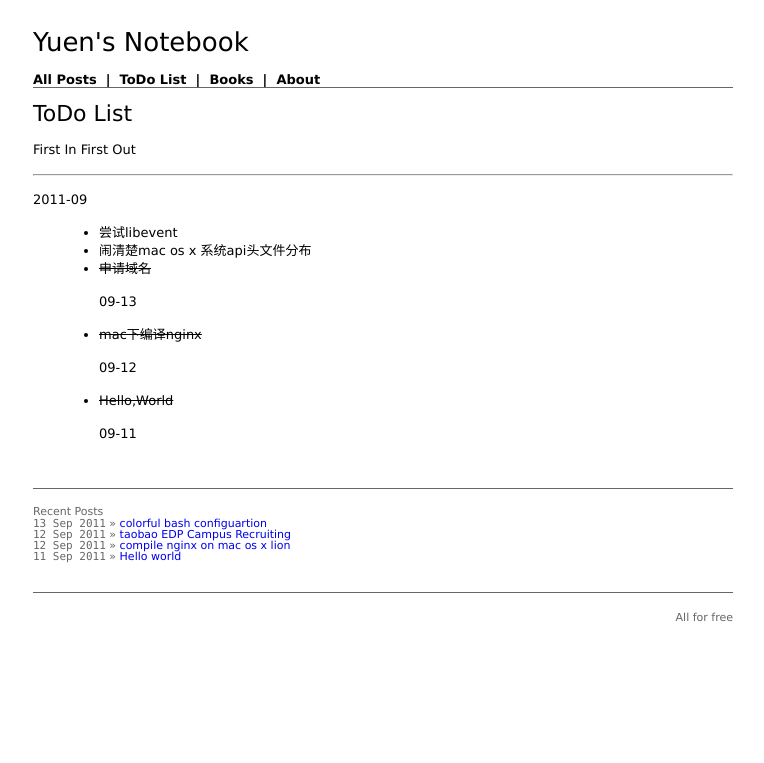
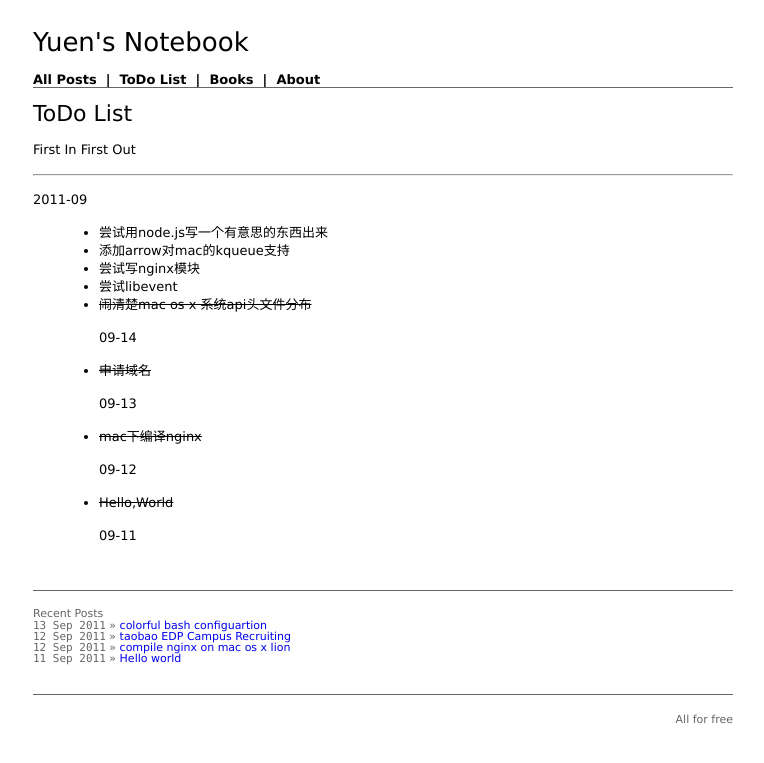
Before and after one commit to yzprout/yzproutgithubcom, a Jekyll site: the page built from todo.md, in a window 1280 px wide. Shown: the top 763 px of the page, without its empty margins (257-1021 px from the left). Built offline with Jekyll 4.4.1, drawn with Linux system fonts in a browser that asks for light colours; Markdown is read by kramdown in place of the engine named in the settings.

Commit message:
modified:   todo.md

```diff
--- a/todo.md
+++ b/todo.md
@@ -7,8 +7,11 @@ First In First Out
 ***
 2011-09
 
+* 尝试用node.js写一个有意思的东西出来
+* 添加arrow对mac的kqueue支持
+* 尝试写nginx模块
 * 尝试libevent
-* 闹清楚mac os x 系统api头文件分布
+* <strike>闹清楚mac os x 系统api头文件分布</strike> 09-14
 * <strike>申请域名</strike> 09-13
 * <strike>mac下编译nginx</strike> 09-12
 * <strike>Hello,World</strike> 09-11
```
